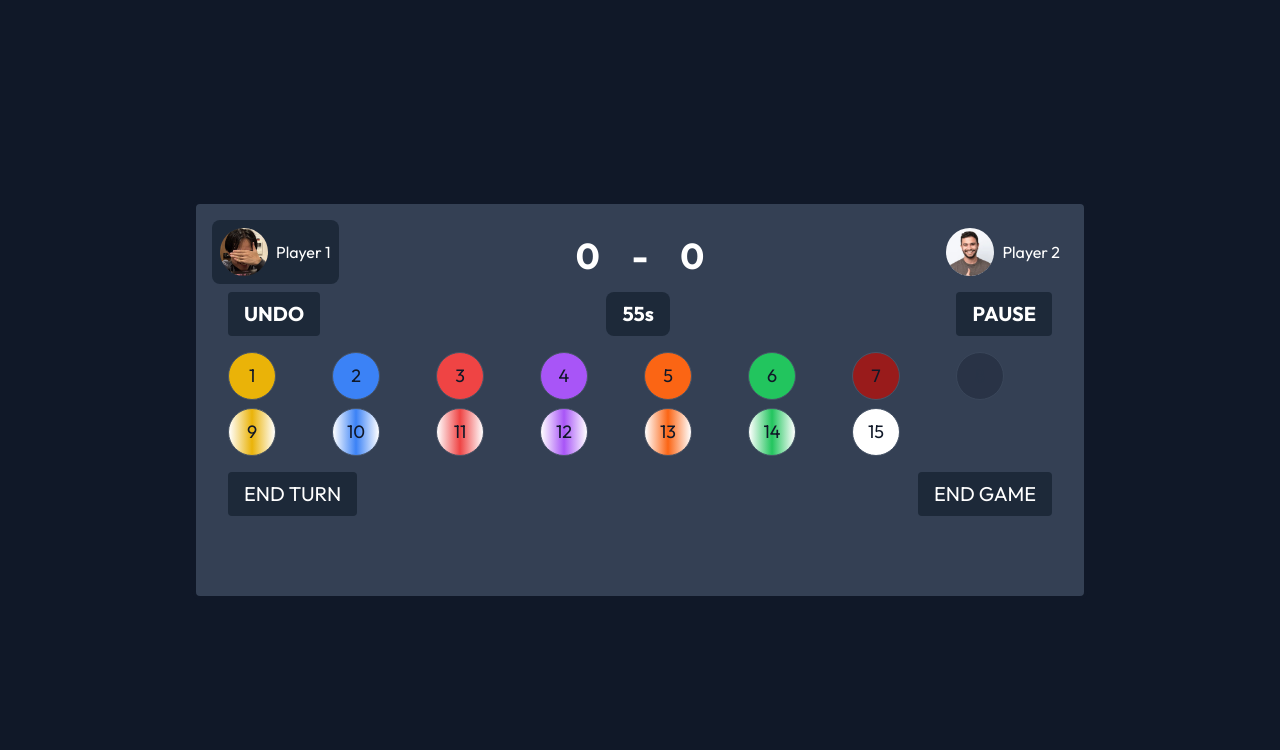
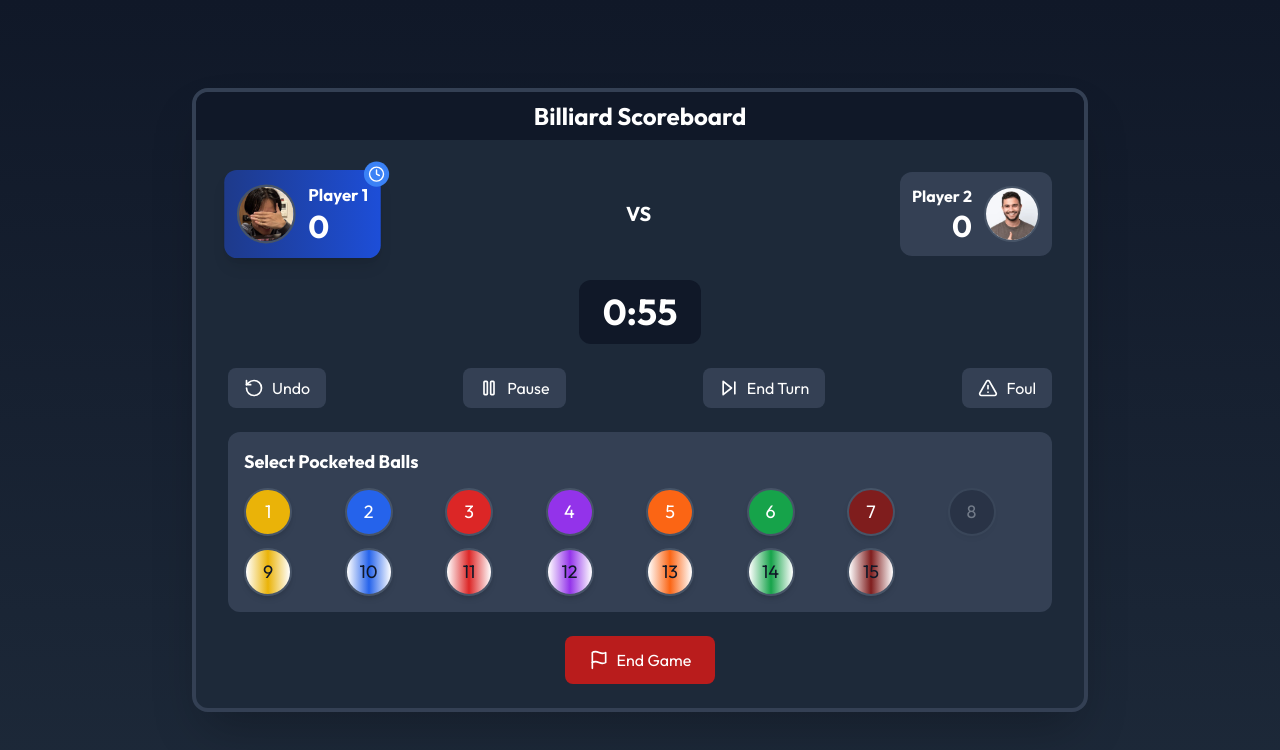
Before and after one commit to PhuocHuynh63/fe_web_ball_pooling, a React (Create React App) app: page /Scoreboard in a window 1280 px wide. Shown: the top 750 px of the page. Built offline with nearby package versions, Linux system fonts and the light colour scheme.

Commit message:
Update UI ScoreBoard

```diff
--- a/package.json
+++ b/package.json
@@ -82,6 +82,7 @@
   },
   "devDependencies": {
     "@types/axios": "^0.9.36",
+    "@types/next": "^8.0.7",
     "@types/react-flatpickr": "^3.8.11",
     "tailwindcss": "^3.4.15"
   }
--- a/src/components/Game/QRScanner.tsx
+++ b/src/components/Game/QRScanner.tsx
@@ -25,7 +25,7 @@ export default function QRScanner({ onBack = () => {}, qrCodeData = "" }: QRScan
       // For local development, you might use localhost
       // In production, replace with your actual domain
       const baseUrl = window.location.origin
-      setQrValue(`${baseUrl}/waiting-room/${bidaTableId}`)
+      setQrValue(`https://fe-web-ball-pooling-gz8toqa29-anhtri22303s-projects.vercel.app/waiting-room/${bidaTableId}`)
     }
   }, [])
 
--- a/src/pages/Game/Scoreboard.tsx
+++ b/src/pages/Game/Scoreboard.tsx
@@ -3,6 +3,7 @@
 import type React from "react"
 import { useState, useEffect } from "react"
 import { useNavigate } from "react-router-dom"
+import { Clock, RotateCcw, Pause, Play, SkipForward, Flag, AlertTriangle, Trophy, Home } from "lucide-react"
 
 const BilliardScoreboard: React.FC = () => {
   const [scores, setScores] = useState([0, 0])
@@ -12,6 +13,7 @@ const BilliardScoreboard: React.FC = () => {
   const [selectedBalls, setSelectedBalls] = useState<number[]>([])
   const [isGameEnd, setIsGameEnd] = useState(false)
   const [timer, setTimer] = useState(60) // Default to 60 seconds
+  const [winner, setWinner] = useState<number | null>(null)
 
   const navigate = useNavigate()
 
@@ -20,22 +22,23 @@ const BilliardScoreboard: React.FC = () => {
     { username: "Player 2", avatar: "/images/user/user-01.jpg" },
   ]
 
+  // Ball colors with gradients for striped balls
   const ballColors = [
     "bg-yellow-500", // Ball 1
-    "bg-blue-500", // Ball 2
-    "bg-red-500", // Ball 3
-    "bg-purple-500", // Ball 4
+    "bg-blue-600", // Ball 2
+    "bg-red-600", // Ball 3
+    "bg-purple-600", // Ball 4
     "bg-orange-500", // Ball 5
-    "bg-green-500", // Ball 6
-    "bg-red-800", // Ball 7
+    "bg-green-600", // Ball 6
+    "bg-red-900", // Ball 7
     "bg-black", // Ball 8
-    "bg-yellow-500 bg-gradient-to-r from-white via-yellow-500 to-white", // Ball 9 (striped)
-    "bg-blue-500 bg-gradient-to-r from-white via-blue-500 to-white", // Ball 10 (striped)
-    "bg-red-500 bg-gradient-to-r from-white via-red-500 to-white", // Ball 11 (striped)
-    "bg-purple-500 bg-gradient-to-r from-white via-purple-500 to-white", // Ball 12 (striped)
-    "bg-orange-500 bg-gradient-to-r from-white via-orange-500 to-white", // Ball 13 (striped)
-    "bg-green-500 bg-gradient-to-r from-white via-green-500 to-white", // Ball 14 (striped)
-    "bg-maroon-500 bg-gradient-to-r from-white via-maroon-500 to-white", // Ball 15 (striped)
+    "bg-gradient-to-r from-white via-yellow-500 to-white", // Ball 9 (striped)
+    "bg-gradient-to-r from-white via-blue-600 to-white", // Ball 10 (striped)
+    "bg-gradient-to-r from-white via-red-600 to-white", // Ball 11 (striped)
+    "bg-gradient-to-r from-white via-purple-600 to-white", // Ball 12 (striped)
+    "bg-gradient-to-r from-white via-orange-500 to-white", // Ball 13 (striped)
+    "bg-gradient-to-r from-white via-green-600 to-white", // Ball 14 (striped)
+    "bg-gradient-to-r from-white via-red-900 to-white", // Ball 15 (striped)
   ]
 
   useEffect(() => {
@@ -48,7 +51,7 @@ const BilliardScoreboard: React.FC = () => {
 
   useEffect(() => {
     if (selectedBalls.length === 15) {
-      setIsGameEnd(true)
+      handleGameEnd()
     }
   }, [selectedBalls])
 
@@ -60,21 +63,21 @@ const BilliardScoreboard: React.FC = () => {
           if (prev > 0) {
             return prev - 1
           } else {
-            handleEnd()
+            handleEndTurn()
             return 60 // Reset timer to 60 seconds (or the value from settings)
           }
         })
       }, 1000)
     }
     return () => clearInterval(timerInterval)
-  }, [currentPlayer, isPaused, isGameEnd])
+  }, [isPaused, isGameEnd])
 
   const handleUndo = () => {
     if (scoreHistory[currentPlayer].length > 0) {
-      const lastScore = scoreHistory[currentPlayer].pop()
+      const lastScore = scoreHistory[currentPlayer].pop() || 0
       setScores((prevScores) => {
         const newScores = [...prevScores]
-        newScores[currentPlayer] = lastScore || 0
+        newScores[currentPlayer] = lastScore
         return newScores
       })
       setScoreHistory((prevHistory) => {
@@ -91,14 +94,26 @@ const BilliardScoreboard: React.FC = () => {
   }
 
   const handleFoul = () => {
-    // Implement foul functionality
+    // Add points to the opponent
+    const opponent = currentPlayer === 0 ? 1 : 0
+    setScoreHistory((prevHistory) => {
+      const newHistory = [...prevHistory]
+      newHistory[opponent] = [...scoreHistory[opponent], scores[opponent]]
+      return newHistory
+    })
+    setScores((prevScores) => {
+      const newScores = [...prevScores]
+      newScores[opponent] += 1 // Add 1 point for a foul
+      return newScores
+    })
+    handleEndTurn()
   }
 
   const handlePause = () => {
-    setIsPaused(true)
+    setIsPaused(!isPaused)
   }
 
-  const handleEnd = () => {
+  const handleEndTurn = () => {
     setCurrentPlayer((prevPlayer) => (prevPlayer === 0 ? 1 : 0))
     const settingsData = JSON.parse(localStorage.getItem("settingsData") || "{}")
     setTimer(settingsData.timePerTurn || 60) // Reset timer to the value from settings
@@ -125,16 +140,14 @@ const BilliardScoreboard: React.FC = () => {
     }
   }
 
-  const handleClosePause = () => {
-    setIsPaused(false)
-  }
-
   const handleGameEnd = () => {
     setIsGameEnd(true)
     if (scores[0] > scores[1]) {
-      // Handle Player 1 win
+      setWinner(0)
     } else if (scores[1] > scores[0]) {
-      // Handle Player 2 win
+      setWinner(1)
+    } else {
+      setWinner(null) // It's a tie
     }
   }
 
@@ -143,6 +156,7 @@ const BilliardScoreboard: React.FC = () => {
     setScoreHistory([[], []])
     setSelectedBalls([])
     setIsGameEnd(false)
+    setWinner(null)
     const settingsData = JSON.parse(localStorage.getItem("settingsData") || "{}")
     setTimer(settingsData.timePerTurn || 60)
   }
@@ -151,49 +165,147 @@ const BilliardScoreboard: React.FC = () => {
     navigate("/")
   }
 
+  // Calculate time display
+  const formatTime = (seconds: number) => {
+    const mins = Math.floor(seconds / 60)
+    const secs = seconds % 60
+    return `${mins}:${secs < 10 ? "0" : ""}${secs}`
+  }
+
+  // Calculate warning class for timer
+  const getTimerClass = () => {
+    if (timer <= 10) return "text-red-500"
+    if (timer <= 20) return "text-yellow-500"
+    return "text-white"
+  }
+
   return (
-    <div className="fixed inset-0 flex flex-col items-center justify-center bg-gray-900 p-4">
-      <div className="relative w-full max-w-4xl min-h-[400px] bg-gray-700 border-4 border-black rounded-lg p-8 pt-4 pb-0">
-        {/* Player Info Boxes */}
-        <div
-          className={`absolute top-4 left-4 flex items-center space-x-2 ${currentPlayer === 0 ? "bg-gray-800" : ""} p-2 rounded-lg`}
-        >
-          <img src={players[0].avatar || "/placeholder.svg"} alt="Player 1 Avatar" className="w-12 h-12 rounded-full" />
-          <span className="text-white">{players[0].username}</span>
-        </div>
-        <div
-          className={`absolute top-4 right-4 flex items-center space-x-2 ${currentPlayer === 1 ? "bg-gray-800" : ""} p-2 rounded-lg`}
-        >
-          <img src={players[1].avatar || "/placeholder.svg"} alt="Player 2 Avatar" className="w-12 h-12 rounded-full" />
-          <span className="text-white">{players[1].username}</span>
+    <div className="fixed inset-0 flex flex-col items-center justify-center bg-gradient-to-b from-gray-900 to-gray-800 p-4">
+      <div className="relative w-full max-w-4xl bg-gray-800 border-4 border-gray-700 rounded-2xl p-8 pt-20 pb-6 shadow-2xl">
+        {/* Header with title */}
+        <div className="absolute top-0 left-0 right-0 bg-gray-900 rounded-t-xl p-2 text-center">
+          <h1 className="text-2xl font-bold text-white">Billiard Scoreboard</h1>
         </div>
 
-        {/* Scoreboard */}
-        <div className="flex justify-center items-center text-white text-lg font-bold mt-4">
-          <span className="text-white text-4xl font-bold px-4">{scores[0]}</span>
-          <span className="text-white text-4xl font-bold px-4"> - </span>
-          <span className="text-white text-4xl font-bold px-4">{scores[1]}</span>
+        {/* Player Info Boxes */}
+        <div className="flex justify-between mb-6">
+          <div
+            className={`flex items-center space-x-3 p-3 rounded-xl transition-all duration-300 ${
+              currentPlayer === 0 ? "bg-gradient-to-r from-blue-900 to-blue-700 shadow-lg scale-105" : "bg-gray-700"
+            }`}
+          >
+            <div className="relative w-14 h-14 rounded-full overflow-hidden border-2 border-gray-600">
+              <img
+                src={players[0].avatar || "/placeholder.svg"}
+                alt="Player 1"
+                className="w-full h-full object-cover"
+              />
+            </div>
+            <div>
+              <p className="text-white font-bold">{players[0].username}</p>
+              <p className="text-3xl font-bold text-white">{scores[0]}</p>
+            </div>
+            {currentPlayer === 0 && (
+              <div className="absolute -top-2 -right-2 bg-blue-500 rounded-full p-1">
+                <Clock className="w-4 h-4 text-white" />
+              </div>
+            )}
           </div>
 
-        {/* Countdown Timers with Buttons */}
-        <div className="flex justify-between items-center text-white text-xl font-bold mt-4">
-          <button className="bg-gray-800 px-4 py-2 rounded text-xl" onClick={handleUndo}>
-            UNDO
+          <div className="flex flex-col items-center justify-center">
+            <div className="text-white text-xl font-bold">VS</div>
+          </div>
+
+          <div
+            className={`flex items-center space-x-3 p-3 rounded-xl transition-all duration-300 ${
+              currentPlayer === 1 ? "bg-gradient-to-r from-red-900 to-red-700 shadow-lg scale-105" : "bg-gray-700"
+            }`}
+          >
+            <div>
+              <p className="text-white font-bold text-right">{players[1].username}</p>
+              <p className="text-3xl font-bold text-white text-right">{scores[1]}</p>
+            </div>
+            <div className="relative w-14 h-14 rounded-full overflow-hidden border-2 border-gray-600">
+              <img
+                src={players[1].avatar || "/placeholder.svg"}
+                alt="Player 2"
+                className="w-full h-full object-cover"
+              />
+            </div>
+            {currentPlayer === 1 && (
+              <div className="absolute -top-2 -left-2 bg-red-500 rounded-full p-1">
+                <Clock className="w-4 h-4 text-white" />
+              </div>
+            )}
+          </div>
+        </div>
+
+        {/* Timer */}
+        <div className="flex justify-center mb-6">
+          <div className={`text-4xl font-bold px-6 py-3 bg-gray-900 rounded-xl ${getTimerClass()}`}>
+            {formatTime(timer)}
+          </div>
+        </div>
+
+        {/* Control Buttons */}
+        <div className="flex justify-between items-center mb-6">
+          <button
+            className="flex items-center gap-2 bg-gray-700 hover:bg-gray-600 text-white px-4 py-2 rounded-lg transition-colors"
+            onClick={handleUndo}
+          >
+            <RotateCcw className="w-5 h-5" />
+            <span>Undo</span>
           </button>
-          <div className="bg-gray-800 text-white text-xl font-bold px-4 py-2 rounded-lg">{timer}s</div>
-          <button className="bg-gray-800 px-4 py-2 rounded text-xl" onClick={handlePause}>
-            PAUSE
+
+          <button
+            className="flex items-center gap-2 bg-gray-700 hover:bg-gray-600 text-white px-4 py-2 rounded-lg transition-colors"
+            onClick={handlePause}
+          >
+            {isPaused ? (
+              <>
+                <Play className="w-5 h-5" />
+                <span>Resume</span>
+              </>
+            ) : (
+              <>
+                <Pause className="w-5 h-5" />
+                <span>Pause</span>
+              </>
+            )}
+          </button>
+
+          <button
+            className="flex items-center gap-2 bg-gray-700 hover:bg-gray-600 text-white px-4 py-2 rounded-lg transition-colors"
+            onClick={handleEndTurn}
+          >
+            <SkipForward className="w-5 h-5" />
+            <span>End Turn</span>
+          </button>
+
+          <button
+            className="flex items-center gap-2 bg-gray-700 hover:bg-gray-600 text-white px-4 py-2 rounded-lg transition-colors"
+            onClick={handleFoul}
+          >
+            <AlertTriangle className="w-5 h-5" />
+            <span>Foul</span>
           </button>
         </div>
 
         {/* Billiard Balls */}
-        <div className="grid grid-cols-8 gap-2 justify-center my-4">
+        <div className="bg-gray-700 p-4 rounded-xl mb-6">
+          <h2 className="text-white text-lg font-bold mb-3">Select Pocketed Balls</h2>
+          <div className="grid grid-cols-5 sm:grid-cols-8 gap-3 justify-center">
             {[1, 2, 3, 4, 5, 6, 7, 8, 9, 10, 11, 12, 13, 14, 15].map((num, index) => (
               <button
                 key={num}
-              className={`w-12 h-12 text-black text-lg flex items-center justify-center rounded-full border border-gray-600 ${ballColors[index]} ${
-                selectedBalls.includes(num) ? "opacity-50" : ""
-              } ${num === 8 && selectedBalls.length < 14 ? "cursor-not-allowed opacity-30" : ""}`}
+                className={`
+                  w-12 h-12 text-lg flex items-center justify-center rounded-full
+                  border-2 border-gray-600 shadow-md transform transition-all duration-200
+                  ${ballColors[index]}
+                  ${selectedBalls.includes(num) ? "opacity-40 scale-90" : "hover:scale-105"}
+                  ${num === 8 && selectedBalls.length < 14 ? "cursor-not-allowed opacity-30" : ""}
+                  ${num <= 7 ? "text-white" : num === 8 ? "text-white" : "text-black"}
+                `}
                 onClick={() => handleBallClick(num)}
                 disabled={selectedBalls.includes(num) || (num === 8 && selectedBalls.length < 14)}
               >
@@ -201,38 +313,75 @@ const BilliardScoreboard: React.FC = () => {
               </button>
             ))}
           </div>
+        </div>
 
-        {/* Controls */}
-        <div className="flex justify-between items-center text-white">
-          <button className="bg-gray-800 px-4 py-2 rounded text-xl" onClick={handleEnd}>
-            END TURN
-          </button>
-          <button className="bg-gray-800 px-4 py-2 rounded text-xl" onClick={handleGameEnd}>
-            END GAME
+        {/* End Game Button */}
+        <div className="flex justify-center">
+          <button
+            className="flex items-center gap-2 bg-red-700 hover:bg-red-600 text-white px-6 py-3 rounded-lg transition-colors"
+            onClick={handleGameEnd}
+          >
+            <Flag className="w-5 h-5" />
+            <span>End Game</span>
           </button>
         </div>
       </div>
 
       {/* Pause Modal */}
       {isPaused && (
-        <div className="fixed inset-0 flex items-center justify-center bg-black bg-opacity-50">
-          <div className="bg-white p-4 rounded-lg shadow-lg text-center">
-            <h2 className="text-2xl font-bold mb-4">Pause</h2>
-            <button className="bg-gray-800 text-white px-4 py-2 rounded" onClick={handleClosePause}>
-              Close
+        <div className="fixed inset-0 flex items-center justify-center bg-black bg-opacity-70 z-50">
+          <div className="bg-gray-800 p-8 rounded-xl shadow-2xl text-center border-2 border-gray-700 max-w-md w-full">
+            <h2 className="text-3xl font-bold mb-6 text-white">Game Paused</h2>
+            <p className="text-gray-300 mb-8">The game timer has been paused. Click resume to continue playing.</p>
+            <div className="flex justify-center gap-4">
+              <button
+                className="flex items-center gap-2 bg-blue-600 hover:bg-blue-500 text-white px-6 py-3 rounded-lg transition-colors"
+                onClick={handlePause}
+              >
+                <Play className="w-5 h-5" />
+                <span>Resume Game</span>
               </button>
+              <button
+                className="flex items-center gap-2 bg-red-700 hover:bg-red-600 text-white px-6 py-3 rounded-lg transition-colors"
+                onClick={handleGameEnd}
+              >
+                <Flag className="w-5 h-5" />
+                <span>End Game</span>
+              </button>
+            </div>
           </div>
         </div>
       )}
 
       {/* Game End Modal */}
       {isGameEnd && (
-        <div className="fixed inset-0 flex items-center justify-center bg-black bg-opacity-50">
-          <div className="bg-white p-4 rounded-lg shadow-lg text-center">
-            <h2 className="text-2xl font-bold mb-4">{scores[0] > scores[1] ? "Player 1 Win" : "Player 2 Win"}</h2>
-            <button className="bg-gray-800 text-white px-4 py-2 rounded m-2" onClick={handleQuit}>
-              Quit
+        <div className="fixed inset-0 flex items-center justify-center bg-black bg-opacity-70 z-50">
+          <div className="bg-gray-800 p-8 rounded-xl shadow-2xl text-center border-2 border-gray-700 max-w-md w-full">
+            <div className="mb-4">
+              <Trophy className="w-16 h-16 text-yellow-400 mx-auto" />
+            </div>
+            <h2 className="text-3xl font-bold mb-2 text-white">
+              {winner !== null ? `${players[winner].username} Wins!` : "It's a Tie!"}
+            </h2>
+            <p className="text-2xl font-bold mb-6 text-white">
+              {scores[0]} - {scores[1]}
+            </p>
+            <div className="flex justify-center gap-4">
+              <button
+                className="flex items-center gap-2 bg-green-600 hover:bg-green-500 text-white px-6 py-3 rounded-lg transition-colors"
+                onClick={handleNewGame}
+              >
+                <RotateCcw className="w-5 h-5" />
+                <span>New Game</span>
               </button>
+              <button
+                className="flex items-center gap-2 bg-gray-700 hover:bg-gray-600 text-white px-6 py-3 rounded-lg transition-colors"
+                onClick={handleQuit}
+              >
+                <Home className="w-5 h-5" />
+                <span>Home</span>
+              </button>
+            </div>
           </div>
         </div>
       )}
```
Also changed, not shown: 1 other file (tests, documents, lock files or other folders). Lines whose indentation alone changed are shown as unchanged.
